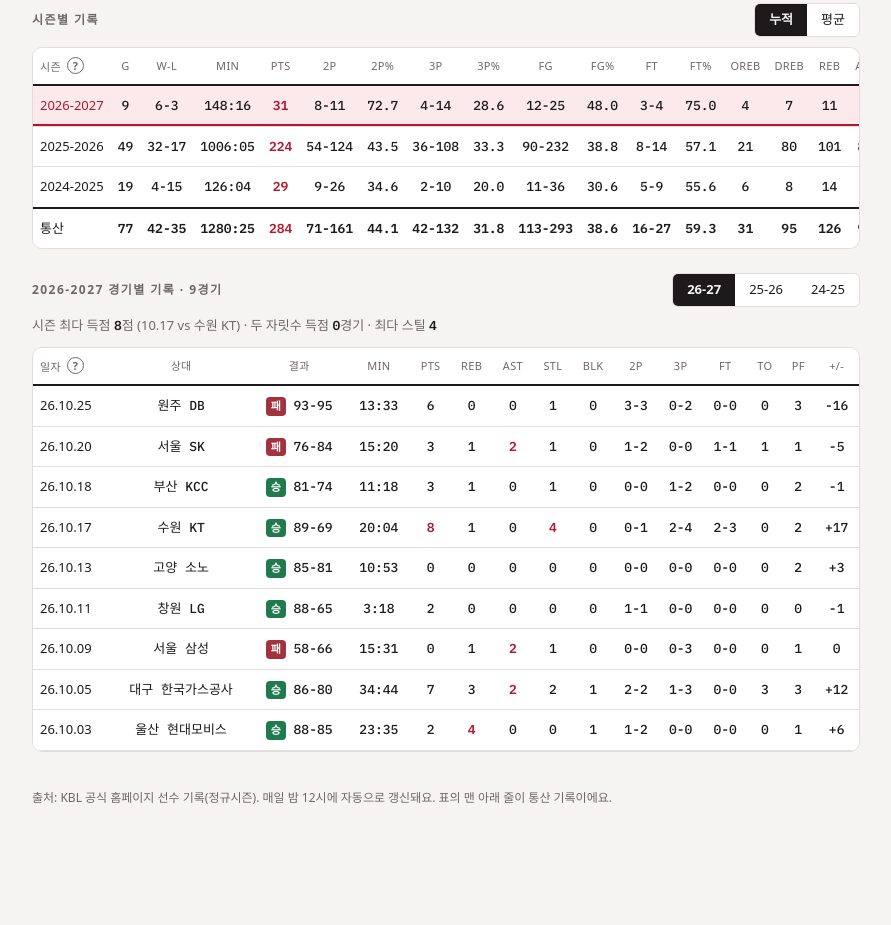
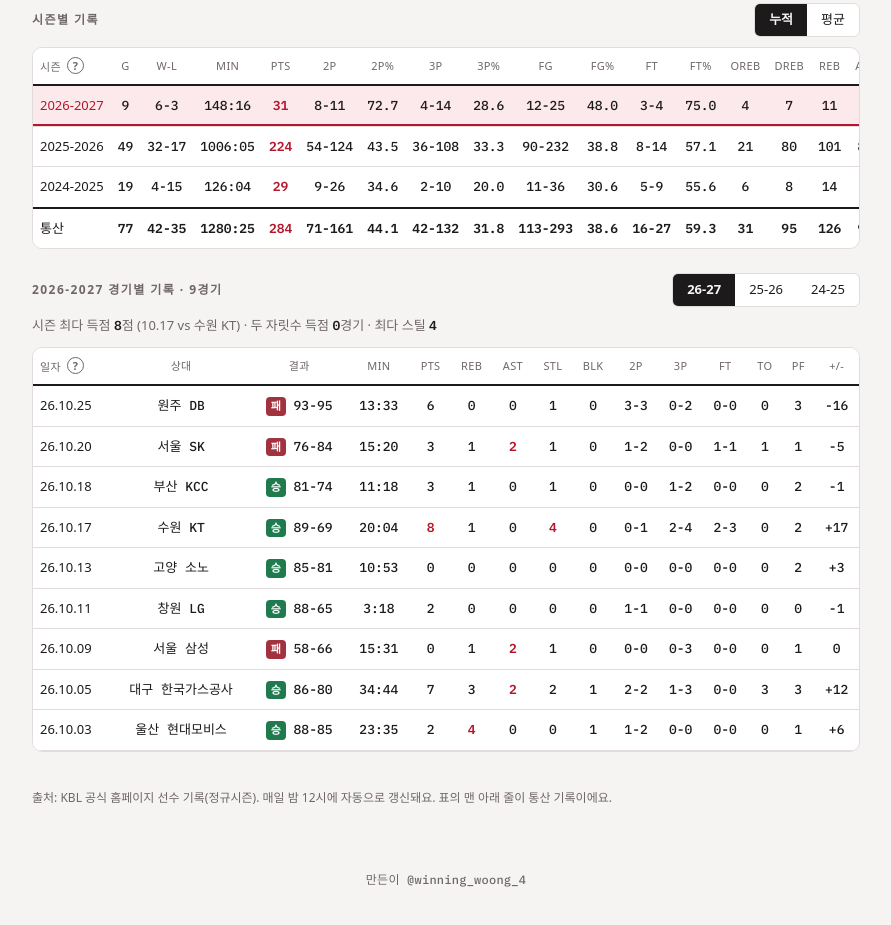
Before and after one commit to kmj-spec/jw4-record, a website: page index.html in a window 1280 px wide. Shown: the part 778-1703 px from the top of the page, without its empty margins (194-1085 px from the left). Before the commit the page ends 1661 px from the top, so only its background shows below. Drawn offline with Linux system fonts and the light colour scheme; a web font is replaced by a local one.

Commit message:
페이지 맨 아래에 만든이 표시
Co-Authored-By: Claude Opus 5.5 <noreply@anthropic.com>
Claude-Session: https://claude.ai/code/session_01M7P8RKsd65r2WAxX5paaoq

```diff
--- a/index.html
+++ b/index.html
@@ -104,6 +104,7 @@ th:not(:first-child),td:not(:first-child){text-align:center}
 .help{display:inline-grid;place-items:center;width:17px;height:17px;margin-left:6px;padding:0;border:1px solid var(--muted);border-radius:50%;background:transparent;color:var(--muted);font:700 11px/1 var(--body);vertical-align:1px;cursor:pointer}
 .help[aria-pressed="true"]{background:var(--ink);border-color:var(--ink);color:var(--bg)}
 .foot{font-size:12px;color:var(--muted);line-height:1.6}
+.credit{margin:28px 0 8px;text-align:center;font-size:12px;color:var(--muted);font-family:var(--mono);letter-spacing:.02em}
 .empty{background:var(--surface);border:1px dashed var(--line);border-radius:10px;padding:28px 18px;text-align:center;color:var(--muted)}
 </style>
 </head>
@@ -161,6 +162,7 @@ th:not(:first-child),td:not(:first-child){text-align:center}
   </section>
 
   <p class="foot" id="foot" hidden>출처: KBL 공식 홈페이지 선수 기록(정규시즌). 매일 밤 12시에 자동으로 갱신돼요. 표의 맨 아래 줄이 통산 기록이에요.</p>
+  <p class="credit">만든이 @winning_woong_4</p>
 </div>
 
 <script>
```
